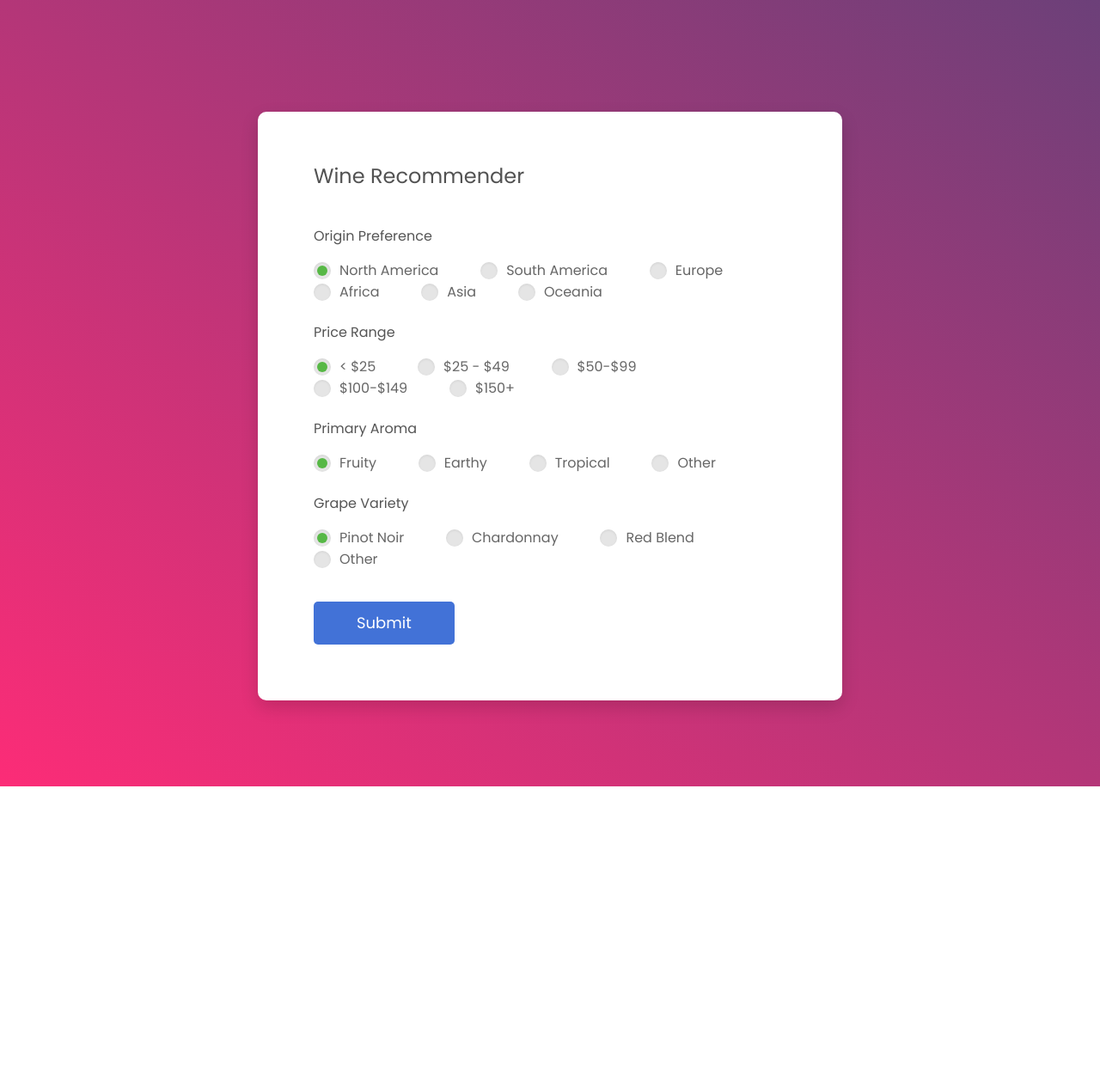
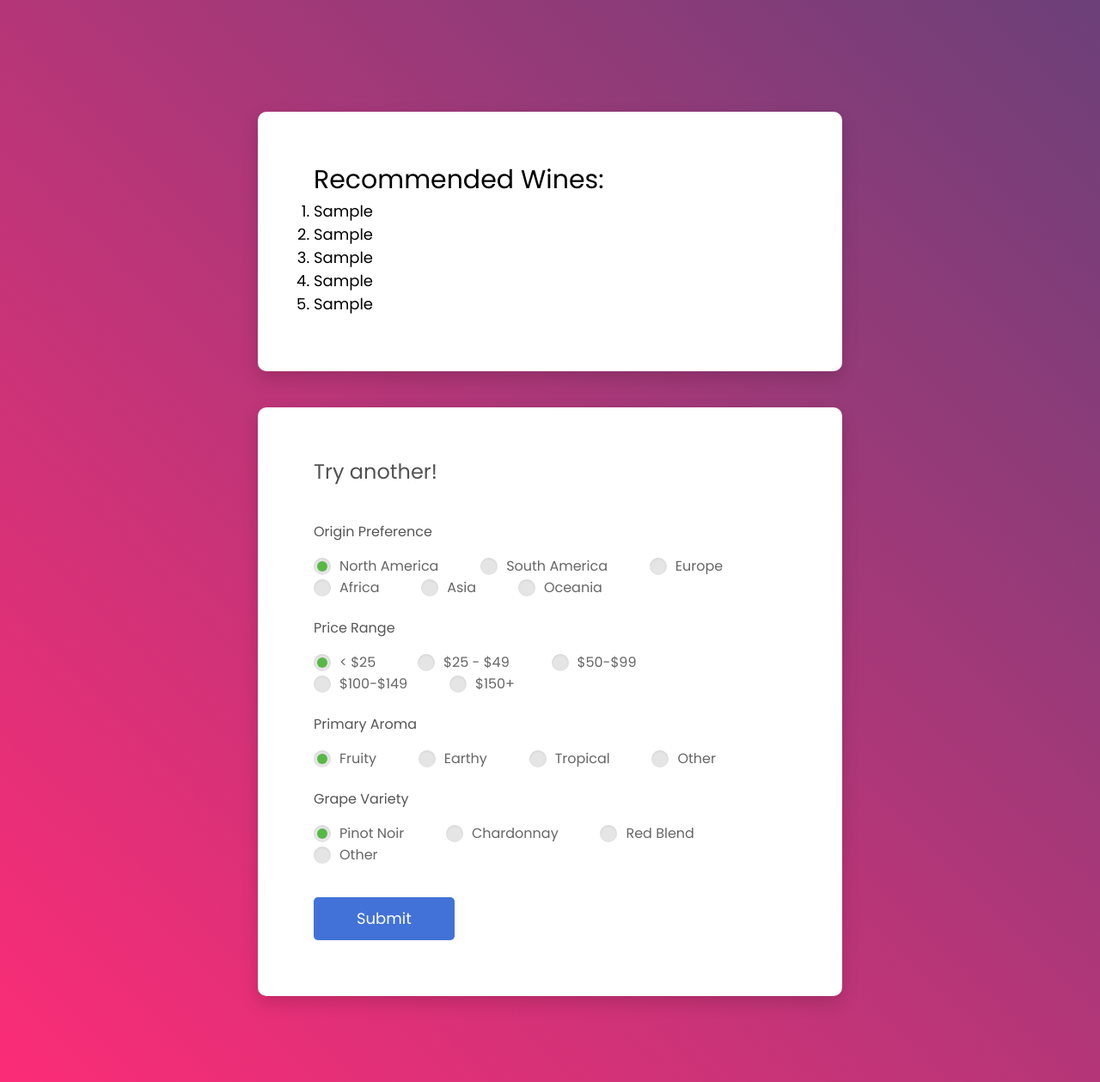
Before and after one commit to Jalari/DS3001, a Flask app: template templates/results.html in a window 1280 px wide. Shown: the whole page at 86% size. Before the commit the page ends 915 px from the top, so only its background shows below. Run offline with Flask 2, Linux system fonts and the light colour scheme; the template is opened without the code that fills it: most values are stand-ins (such as "Sample title", 1, 10 or a date in 2020); parts of the project's set-up code (start-up, migrations or seed data) failed here and were passed over.

Commit message:
Display list of top 5 wines in results.html

```diff
--- a/app.py
+++ b/app.py
@@ -90,16 +90,22 @@ def results():
         min_indexes = np.argsort(distances)[:5]
 
 
-        for index in min_indexes:
+#        for index in min_indexes:
             # print(min_indexes)
             # max_index = distances.index(min(distances))
             #
-            print("This was the closest wine: " + str(meta_data[index,1]))
+#             print("This was the closest wine: " + str(meta_data[index,1]))
 
-            print("This was the closest wine's vector: ")
-            print(df[index,:])
+#             print("This was the closest wine's vector: ")
+#             print(df[index,:])
 
-    return render_template('results.html')
+        wine1 = meta_data[min_indexes[0],1]
+        wine2 = meta_data[min_indexes[1],1]
+        wine3 = meta_data[min_indexes[2],1]
+        wine4 = meta_data[min_indexes[3],1]
+        wine5 = meta_data[min_indexes[4],1]
+
+    return render_template('results.html', wine1=wine1, wine2=wine2, wine3=wine3, wine4=wine4, wine5=wine5)
 
 
 '''
--- a/templates/results.html
+++ b/templates/results.html
@@ -24,14 +24,31 @@
 
     <!-- Main CSS-->
     <link href="static/css/000003main.css" rel="stylesheet" media="all">
+
+    <style>
+        div.card-body>ol>li{color:red}
+    </style>
 </head>
 
 <body>
     <div class="page-wrapper bg-gra-02 p-t-130 p-b-100 font-poppins">
         <div class="wrapper wrapper--w680">
+	    <div class="card card-4">
+                <div class="card-body">
+		    <h2> Recommended Wines: </h2>
+		    <ol>
+			<h4><li> {{ wine1 }} </li></h4>
+		    	<h4><li> {{ wine2 }} </li></h4>
+		    	<h4><li> {{ wine3 }} </li></h4>
+		    	<h4><li> {{ wine4 }} </li></h4>
+		    	<h4><li> {{ wine5 }} </li></h4>
+		    </ol>
+		</div>
+            </div>
+	    <br><br>
             <div class="card card-4">
                 <div class="card-body">
-                    <h2 class="title">Wine Recommender</h2>
+                    <h2 class="title">Try another!</h2>
                     <form method="POST" action="/results.html">
                         <div class="row row-space">
                             <div class="input-group">
```
